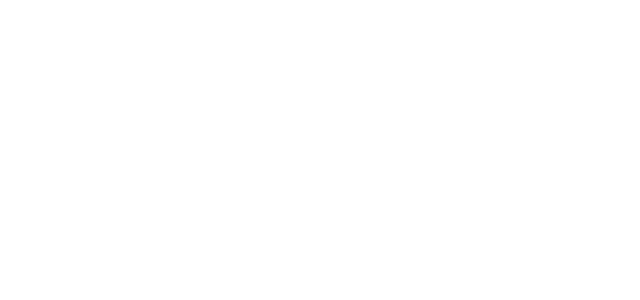
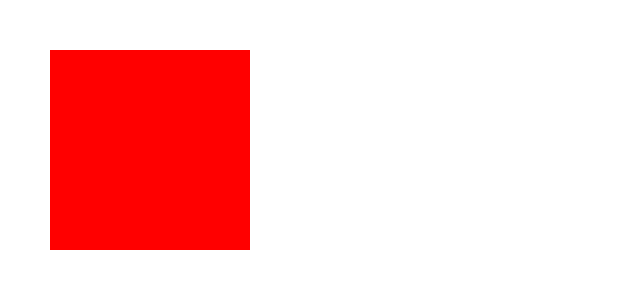
Before and after one commit to dzarezenko/beetroot2-vue-events, a Vue app: page / in a window 1280 px wide. Shown: the top 300 px of the page, without its empty margins (0-640 px from the left). Built offline with nearby package versions, Linux system fonts and the light colour scheme.

Commit message:
DIV created

```diff
--- a/src/App.vue
+++ b/src/App.vue
@@ -1,6 +1,6 @@
 <template>
   <div id="app">
-
+    <div class="clickable clickable-red" style="top: 50px; left: 50px;"></div>
   </div>
 </template>
 
@@ -9,3 +9,15 @@
 
 }
 </script>
+
+<style>
+div.clickable {
+  width: 200px;
+  height: 200px;
+  display: block;
+  position: absolute;
+}
+div.clickable-red {
+  background-color: red;
+}
+</style>
```
